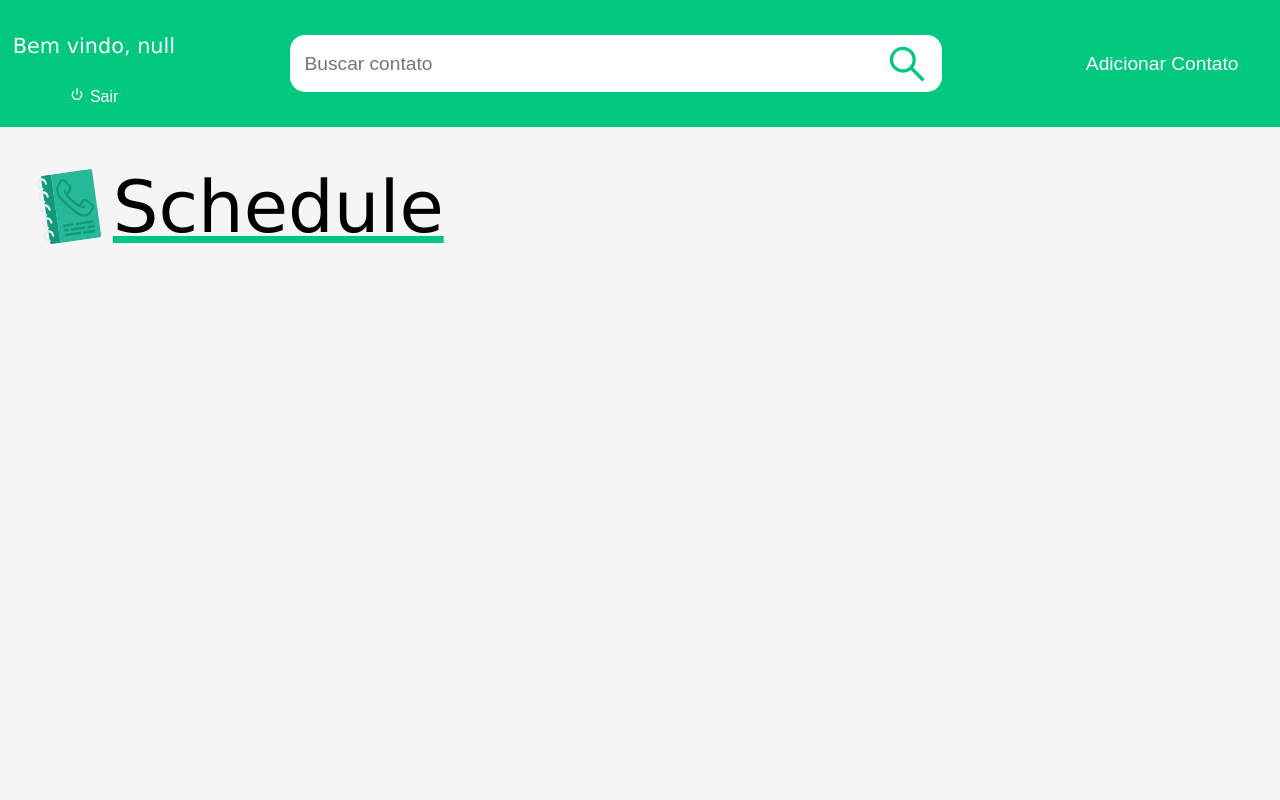
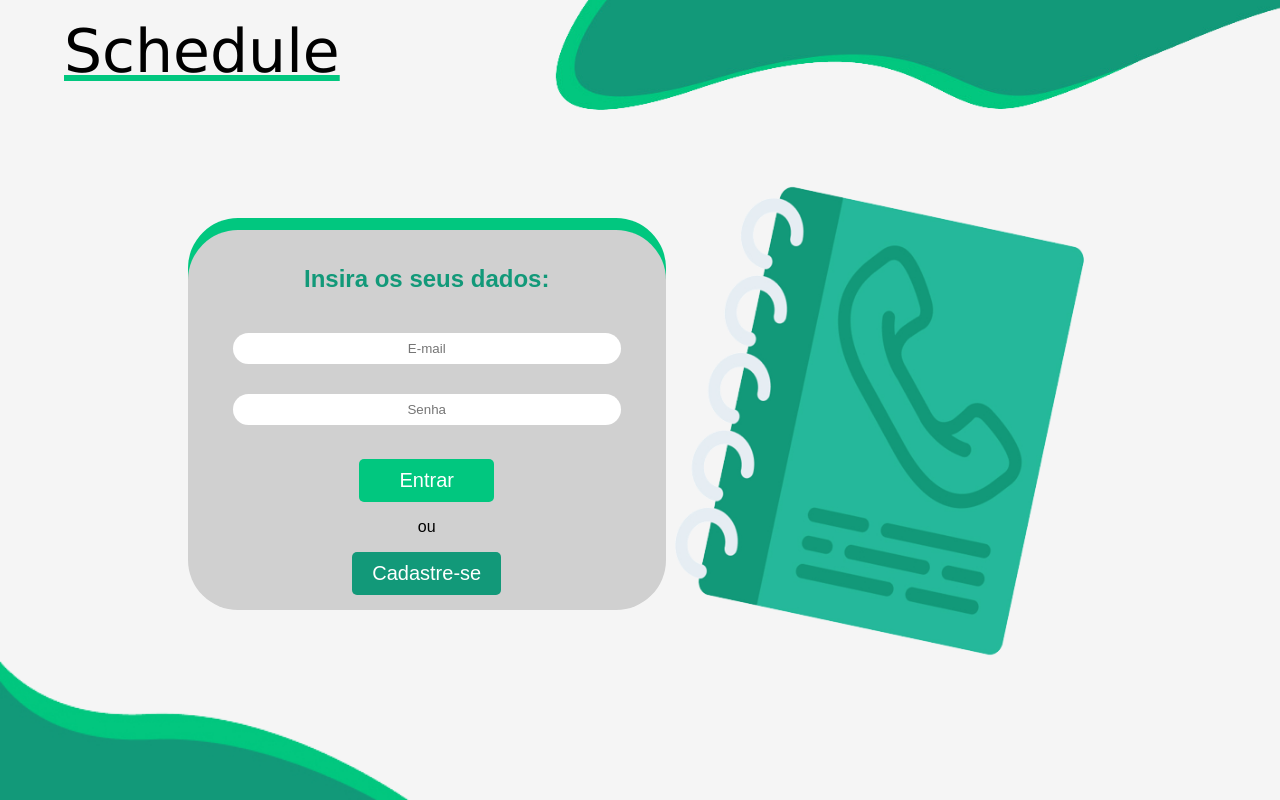
Before and after one commit to DanielRogs/Frontend_Schedule, a React (Create React App) app: page / in a window 1280 px wide. Built offline with nearby package versions, Linux system fonts and the light colour scheme.

Commit message:
deletando contato

```diff
--- a/src/App.tsx
+++ b/src/App.tsx
@@ -2,7 +2,6 @@ import React from 'react';
 import AppRoutes from './routes';
 import GlobalStyle from './globalStyles';
 import AuthProvider from './context/AuthProvider';
-import ContactPage from './pages/ContactPage';
 
 
 class App extends React.Component  {
@@ -12,7 +11,7 @@ class App extends React.Component  {
       <>
         <GlobalStyle />
         <AuthProvider>
-          <ContactPage/>
+          <AppRoutes/>
         </AuthProvider>
       </>
     )
--- a/src/components/HeadContactPage/index.tsx
+++ b/src/components/HeadContactPage/index.tsx
@@ -5,16 +5,7 @@ import { AiOutlineSearch } from "react-icons/ai"
 import {CgLogOff} from "react-icons/cg";
 import { ButtonResponsivo } from "../Button/styles";
 import {getContactUser} from '../../services/contact'
-
-
-interface Contact {
-    id: string;
-    name: string;
-    lastname: string;
-    phone: string;
-    email: string;
-
-}
+import { Contact } from "../../pages/ContactPage";
 
 interface State {
     search: string;
@@ -42,7 +33,16 @@ class HeaderContactPage extends React.Component<Props,State> {
                         <Header>
                             <DivHeaderLeft>
                             <p>Bem vindo, {!!user ? user.name : "null"}</p>
-                            <button className="button-exit"> <CgLogOff/>  Sair</button>
+
+
+                            <AuthContext.Consumer>
+                                {
+                                    ({setUser}) =>(
+                                        <button className="button-exit" onClick={() => {setUser(null)}}> <CgLogOff/>  Sair</button>
+                                    )
+                                }
+                            </AuthContext.Consumer>
+
                             </DivHeaderLeft>
                             <Pesquisa>
                                 <input onChange={(e) => {this.setState({search: e.target.value}) }}
--- a/src/components/MainCard/index.tsx
+++ b/src/components/MainCard/index.tsx
@@ -13,20 +13,56 @@ import {
 import Perfil from '../../assets/Image/PerfilElipse.svg';
 import Lixo from '../../assets/Image/lixo.svg';
 import Lapis from '../../assets/Image/lapis.svg';
+import ModalQuestion from "../ModalQuestion";
+import { deleteContact, getContactUser } from "../../services/contact";
+import { wait } from "@testing-library/user-event/dist/utils";
+import { Contact } from "../../pages/ContactPage";
+import AuthContext from "../../context/AuthContext";
+
 
 interface Props {
     name: string;
     phone: string;
+    contactId :string;
+    setContacts: (contacts: Array<Contact>) => void
+}
+
+interface State{
+    modalQuestionVisible:boolean
+
 }
 
 
-class MainCard extends React.Component<Props>{
+class MainCard extends React.Component<Props, State>{
     constructor(props: Props) {
         super(props)
+
+        this.state = { modalQuestionVisible:false}
+
+
+    }
+    modalQuestionVisible(visible:boolean){
+        this.setState({modalQuestionVisible:visible})
+
+    }
+
+   async deletecard(){
+      await deleteContact(this.props.contactId)
+
+
     }
 
     render(): React.ReactNode {
         return (
+            <>
+            <AuthContext.Consumer>
+                {
+                    ({user}) =>(
+                        <ModalQuestion modalVisible={this.state.modalQuestionVisible} onClickNo={() => {} } onClickYes={ async() => { this.deletecard();this.props.setContacts( await getContactUser(user!._id))} } setModalVisible={this.modalQuestionVisible.bind(this)}  texto={"Tem certeza que deseja apaga esse contato ?"}/>
+                    )
+                }
+            </AuthContext.Consumer>
+
             <Div>
                 <DivTop>
                     <DivImg>
@@ -34,7 +70,7 @@ class MainCard extends React.Component<Props>{
                     </DivImg>
                     <DivFigures>
                         <ImgFig src={Lapis} alt="Figura de lapis" />
-                        <ImgFig src={Lixo} alt="Figura de lixeira" />
+                        <ImgFig src={Lixo} alt="Figura de lixeira" onClick={() =>{ this.setState({modalQuestionVisible:true}) }}/>
                     </DivFigures>
                 </DivTop>
                 <DivBottom>
@@ -42,6 +78,7 @@ class MainCard extends React.Component<Props>{
                     <Text>{this.props.phone}</Text>
                 </DivBottom>
             </Div>
+            </>
 
         )
     }
--- a/src/components/ModalQuestion/index.tsx
+++ b/src/components/ModalQuestion/index.tsx
@@ -21,7 +21,7 @@ class ModalQuestion extends React.Component<Props>{
     return (
       <>
         { this.props.modalVisible ?
-        <Div>
+        <Div onClick={() =>this.props.setModalVisible(false)  }>
           <ExclModal texto={this.props.texto} setModalVisible = {this.props.setModalVisible} onClickYes={this.props.onClickYes} onClickNo={this.props.onClickNo}/>
         </Div>
         :null}
--- a/src/components/ModalQuestion/styled.ts
+++ b/src/components/ModalQuestion/styled.ts
@@ -4,12 +4,18 @@ import styled from "styled-components";
 export const Div = styled.div`
     z-index: 10;
     position: fixed;
+    bottom: 0;
+    top: 0;
+    right: 0;
+    left: 0;
+
+
     display: flex;
     justify-content: center;
     align-items: center;
 
     width: 100%;
-    height: 100vh;
+    height: 100%;
     background-color: rgba(50, 50, 50, 0.3);
 
 `
--- a/src/pages/ContactPage/index.tsx
+++ b/src/pages/ContactPage/index.tsx
@@ -16,13 +16,12 @@ import AuthContext from "../../context/AuthContext";
 import Modal from "../../components/Modal";
 import { getContactUser } from '../../services/contact'
 
-interface Contact {
-    id: string;
+export interface Contact {
+    _id: string;
     name: string;
     lastname: string;
     phone: string;
     email: string;
-
 }
 interface State {
     contacts: Array<Contact>
@@ -53,9 +52,11 @@ class ContactPage extends React.Component<{}, State>{
     RenderContacts(contacts: Array<Contact>) {
         const listContacts = contacts.map((contact) =>
             <MainCard
-                key={contact.id}
+                key={contact._id}
                 name={contact.name + " " + contact.lastname}
                 phone={"(" + contact.phone.slice(0, 2) + ")" + " " + contact.phone.slice(2, 7) + "-" + contact.phone.slice(7, 11)}
+                contactId={contact._id}
+                setContacts={this.setContacts.bind(this)}
             />
         );
 
--- a/src/routes/index.tsx
+++ b/src/routes/index.tsx
@@ -4,6 +4,7 @@ import LoginPage from "../pages/LoginPage";
 import CadPage from "../pages/Cad_Page";
 import AuthContext from "../context/AuthContext";
 import ContactPage from "../pages/ContactPage";
+import InfoPage from "../pages/InfoPage";
 
 export default class AppRoutes extends React.Component{
 
--- a/src/services/contact.ts
+++ b/src/services/contact.ts
@@ -28,3 +28,14 @@ export const addContact = async (name:string, lastname:string, phone:string, ema
 
     }
 }
+
+
+export const deleteContact = async (contactId:string) :Promise<any> => {
+    try{
+        const res = await api.delete('/contact',{params:{contactId}})
+
+    }catch{
+        alert("não foi possível deletar o contato")
+    }
+
+}
```
Also changed, not shown: src/components/Modal/index.tsx (+1 -9 lines).
